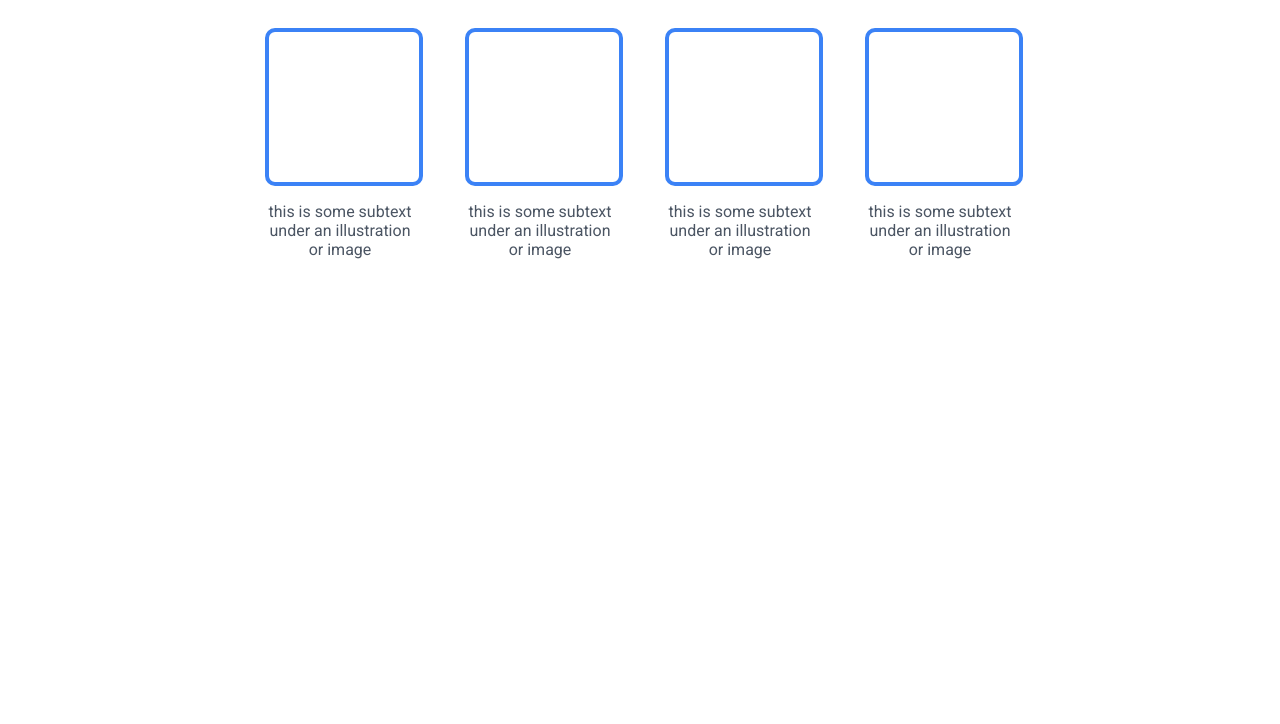
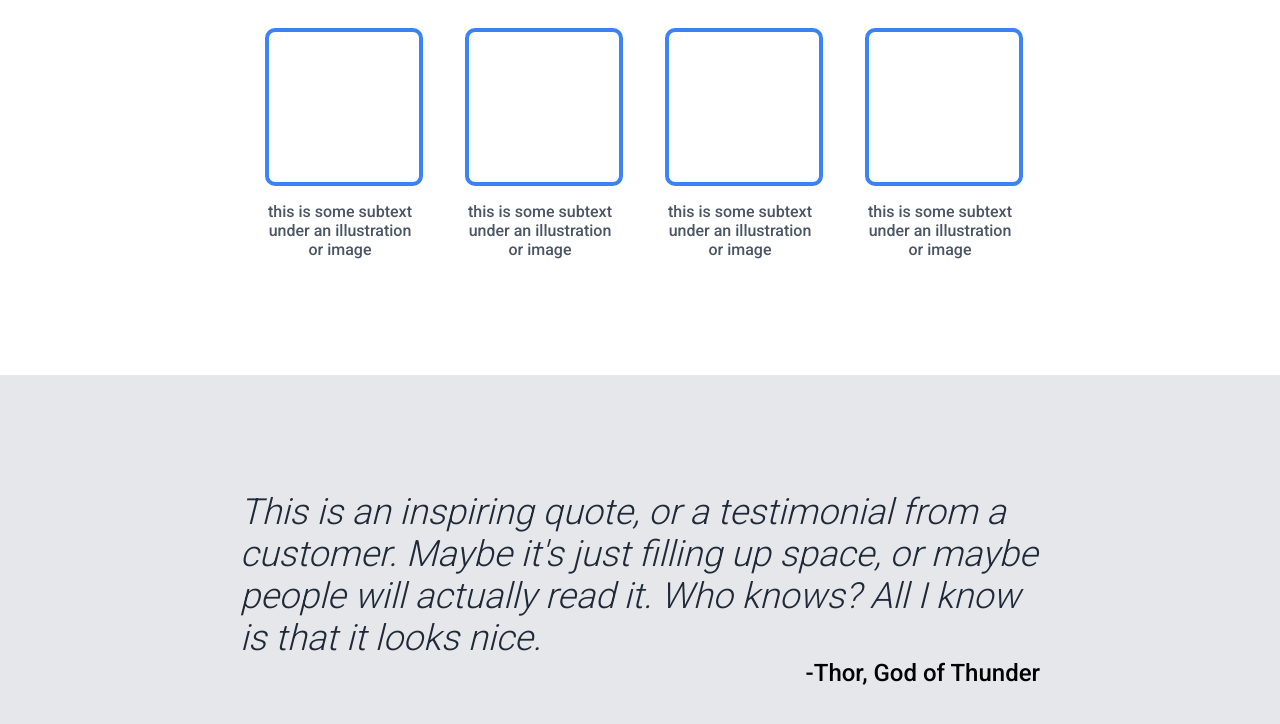
Before and after one commit to 4pocatastasi/landing-page, a plain HTML site: page index.html in a window 1280 px wide. Shown: the part 644-1368 px from the top of the page. Before the commit the page ends 1019 px from the top, so only its background shows below. Drawn offline with Linux system fonts and the light colour scheme.

Commit message:
Add quotation section

```diff
--- a/index.html
+++ b/index.html
@@ -54,6 +54,16 @@
             </div>
         </div>
     </div>
+    <div class="quote">
+        <figure class="quote-content">
+            <blockquote>
+                This is an inspiring quote, or a testimonial
+                from a customer. Maybe it's just filling up space, or maybe people
+                will actually read it. Who knows? All I know is that it looks nice.
+            </blockquote>
+            <figcaption>-Thor, God of Thunder</figcaption>
+        </figure>
+    </div>
     <div class="footer"> </div>
 </body>
 </html>
--- a/style.css
+++ b/style.css
@@ -1,5 +1,5 @@
 
-@import url('https://fonts.googleapis.com/css2?family=Roboto:wght@400;900&display=swap');
+@import url('https://fonts.googleapis.com/css2?family=Roboto:wght@100;300;500;900&display=swap');
 *{
     font-family:Roboto;
 }
@@ -13,12 +13,12 @@ a {    /* this removes the line under the links */
     text-decoration: none;
   }
 
-.header-container,.content-container,.footer-container{
+.header-container,.content-container,.footer-container,.quote-container{
   width:1100px;
 
 
   }
-.header,.content,.footer{
+.header,.content,.quote,.footer{
     display: flex;
     flex-direction: column;
     align-items:center;
@@ -46,6 +46,7 @@ a {    /* this removes the line under the links */
 }
 
 .hero-secondary,.top-bar-link, .title > p, .image-placeholder>p{
+    font-weight: 300;
     font-size:18px;
     color:#E5E7EB;
 }
@@ -129,5 +130,33 @@ CONTENT
     flex:0 1 0;
     text-align: center;
     margin:0;
+    font-weight: 400;
 
 }
+
+/* ####
+
+QUOTE
+
+#### */
+.quote{
+    background-color: #e5e7eb;
+    padding: 100px;
+}
+.quote-content{
+    display: flex;
+    flex-direction: column;
+}
+blockquote{
+    width: 800px;
+    font-weight: 300;
+    font-style:italic;
+    font-size: 36px;
+    color: #1f2937;
+    margin:0;
+}
+figcaption{
+    align-self: flex-end;
+    font-weight: 500;
+    font-size: 24px;
+}
```
